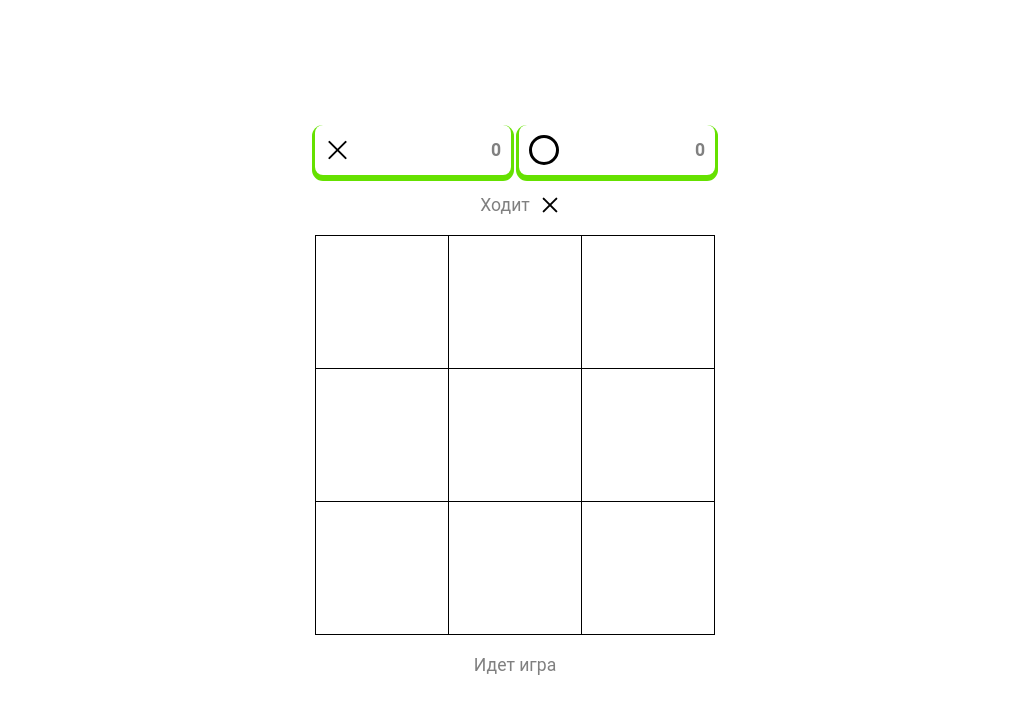
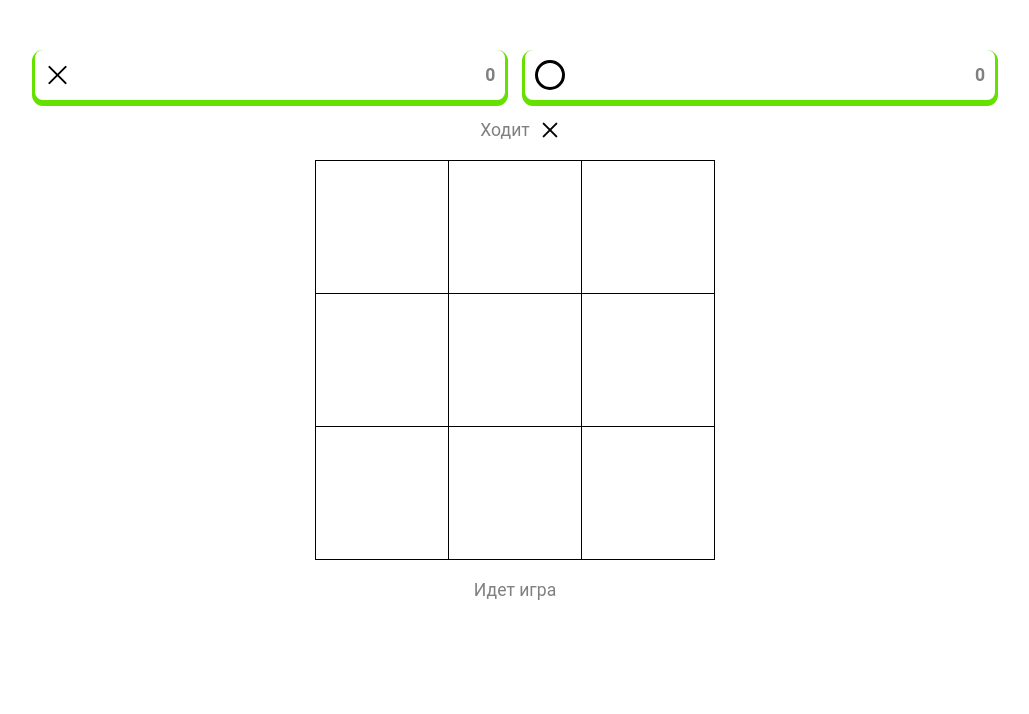
Before and after one commit to Alexandr-web/crosses-and-circles-game, a website: page src/index.html in a window 1280 px wide. Shown: the whole page, without its empty margins (125-1154 px from the left). Drawn offline with Linux system fonts and the light colour scheme; files that its build step writes are made by us from their sources.

Commit message:
исправил стили

```diff
--- a/docs/css/main.css
+++ b/docs/css/main.css
@@ -367,16 +367,8 @@ img {
 }
 
 .wrapper {
-  height: 100vh;
-  display: -webkit-box;
-  display: -ms-flexbox;
-  display: flex;
-  -webkit-box-pack: center;
-      -ms-flex-pack: center;
-          justify-content: center;
-  -webkit-box-align: center;
-      -ms-flex-align: center;
-          align-items: center;
+  height: auto;
+  padding: 50px 0;
 }
 
 .wrapper__list {
@@ -387,6 +379,7 @@ img {
   grid-template-columns: 1fr 1fr 1fr;
   grid-template-rows: auto;
   gap: 1px;
+  margin: 0 auto;
 }
 
 .wrapper__list-item {
@@ -594,10 +587,6 @@ img {
   .container {
     width: 100%;
   }
-  .wrapper {
-    height: auto;
-    padding: 50px 0;
-  }
   .wrapper__results {
     width: 100%;
     -webkit-box-orient: vertical;
--- a/src/scss/style.scss
+++ b/src/scss/style.scss
@@ -24,10 +24,8 @@ img {
 }
 
 .wrapper {
-    height: 100vh;
-    display: flex;
-    justify-content: center;
-    align-items: center;
+    height: auto;
+    padding: 50px 0;
     &__list {
         width: 400px;
         height: 400px;
@@ -36,6 +34,7 @@ img {
         grid-template-columns: 1fr 1fr 1fr;
         grid-template-rows: auto;
         gap: 1px;
+        margin: 0 auto;
         &-item {
             box-shadow: 0 0 0 1px #000;
             cursor: pointer;
@@ -199,8 +198,6 @@ img {
         width: 100%;
     }
     .wrapper {
-        height: auto;
-        padding: 50px 0;
         &__results {
             width: 100%;
             flex-direction: column;
```
